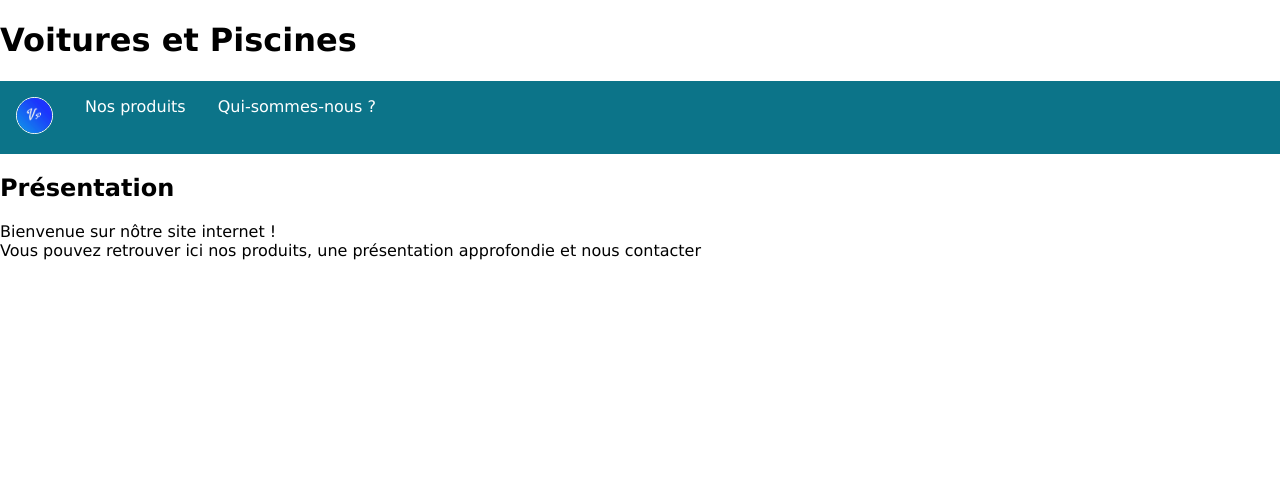
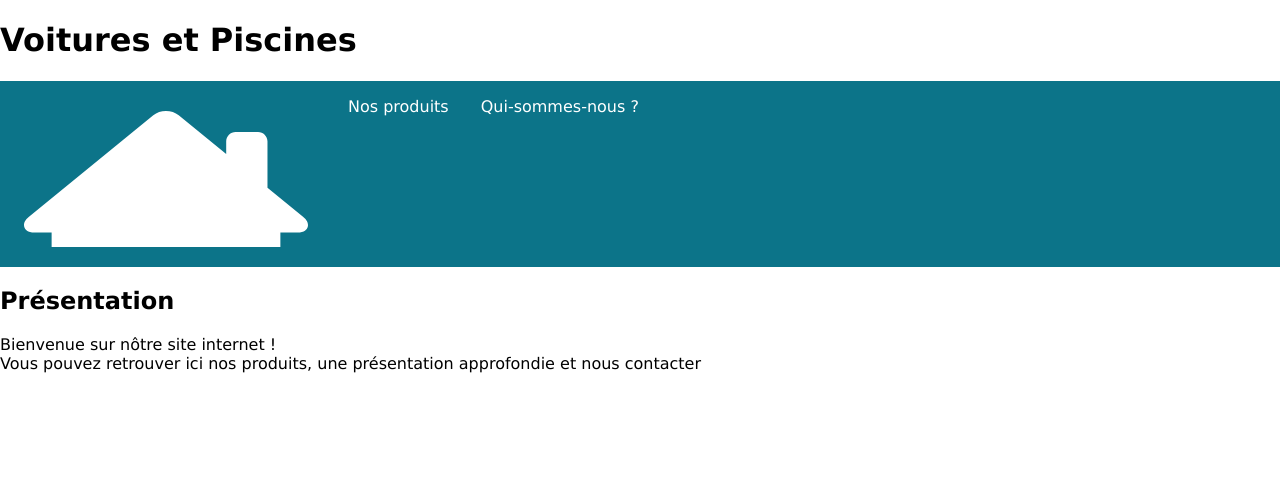
Before and after one commit to orkeilius/voiture-piscine, a PHP site: page /index.php in a window 1280 px wide. Shown: the top 487 px of the page. Run offline with PHP 8.4, Linux system fonts and the light colour scheme.

Commit message:
replace the logo in the nav to a svg

```diff
--- a/site statique/module/header.php
+++ b/site statique/module/header.php
@@ -1,7 +1,7 @@
 <header>
     <h1>Voitures et Piscines</h1>
     <nav>
-        <a href="index.php"><img src="img/logo.jpg" style="width:35px; height:35px" class="rond"></a>
+        <a href="index.php"><object data="img/home.svg" class="icon" type="image/svg+xml"></object></a>
         <a href="produits.php">Nos produits</a>
         <a href="presentation.php">Qui-sommes-nous ?</a>
     </nav>
```
Also changed, not shown: site statique/img/home.svg (added).
